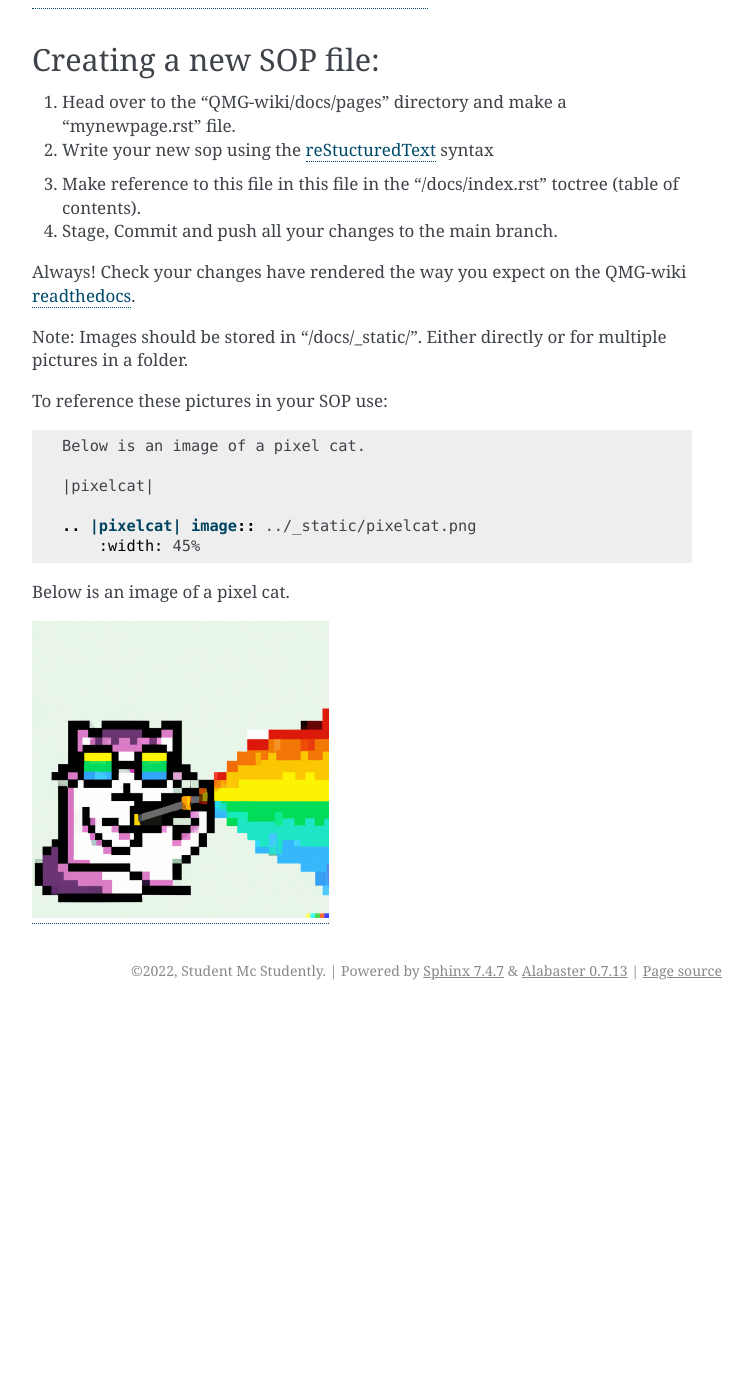
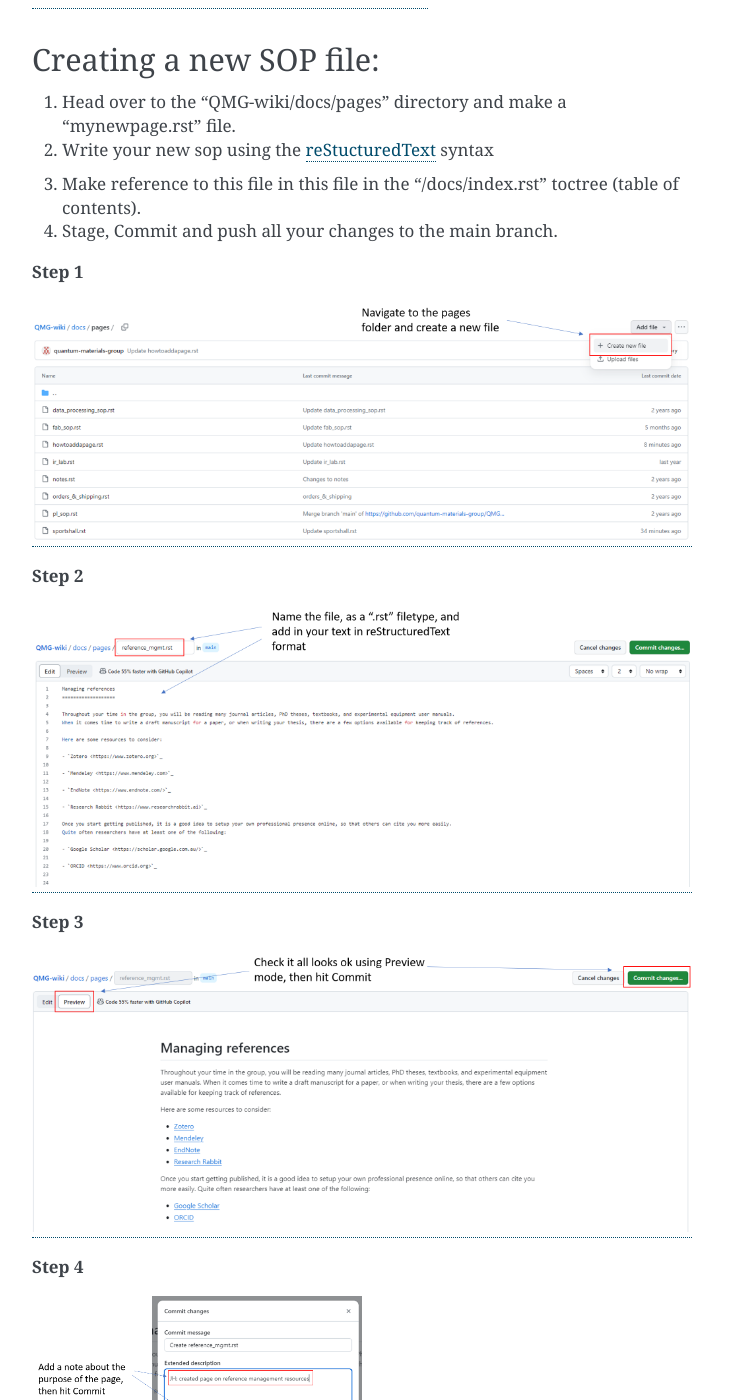
Before and after one commit to quantum-materials-group/QMG-wiki, a Sphinx documentation site: the page built from docs/pages/howtoaddapage.rst, in a window 1280 px wide and 1400 px high, scrolled down 2023 px. Shown: the whole window, without its empty margins (388-1140 px from the left). Built offline with Sphinx 7.4.7, drawn with Linux system fonts in a browser that asks for light colours; before the commit the page ends 3033 px from its top, so only the background shows below that.

Commit message:
Update howtoaddapage.rst
JH: added pics for new page SOP

```diff
--- a/docs/pages/howtoaddapage.rst
+++ b/docs/pages/howtoaddapage.rst
@@ -68,6 +68,49 @@
 3. Make reference to this file in this file in the "/docs/index.rst" toctree (table of contents).
 4. Stage, Commit and push all your changes to the main branch.
 
+
+**Step 1**
+
+|add-to-new-1|
+
+.. |add-to-new-1| image:: ../_static/add-to-new/add-to-new-1.png
+    :width: 100%
+
+**Step 2**
+
+|add-to-new-2|
+
+.. |add-to-new-2| image:: ../_static/add-to-new/add-to-new-2.png
+    :width: 100%
+
+**Step 3**
+
+|add-to-new-3|
+
+.. |add-to-new-3| image:: ../_static/add-to-new/add-to-new-3.png
+    :width: 100%
+
+**Step 4**
+
+|add-to-new-4|
+
+.. |add-to-new-4| image:: ../_static/add-to-new/add-to-new-4.png
+    :width: 50%
+
+**Step 5**
+
+|add-to-new-5|
+
+.. |add-to-new-5| image:: ../_static/add-to-new/add-to-new-5.png
+    :width: 100%
+
+**Step 6**
+
+|add-to-new-6|
+
+.. |add-to-new-6| image:: ../_static/add-to-new/add-to-new-6.png
+    :width: 70%
+
 Always! Check your changes have rendered the way you expect on the QMG-wiki readthedocs_.
 
 .. _readthedocs: http://qmg-wiki.rtfd.io/
```
